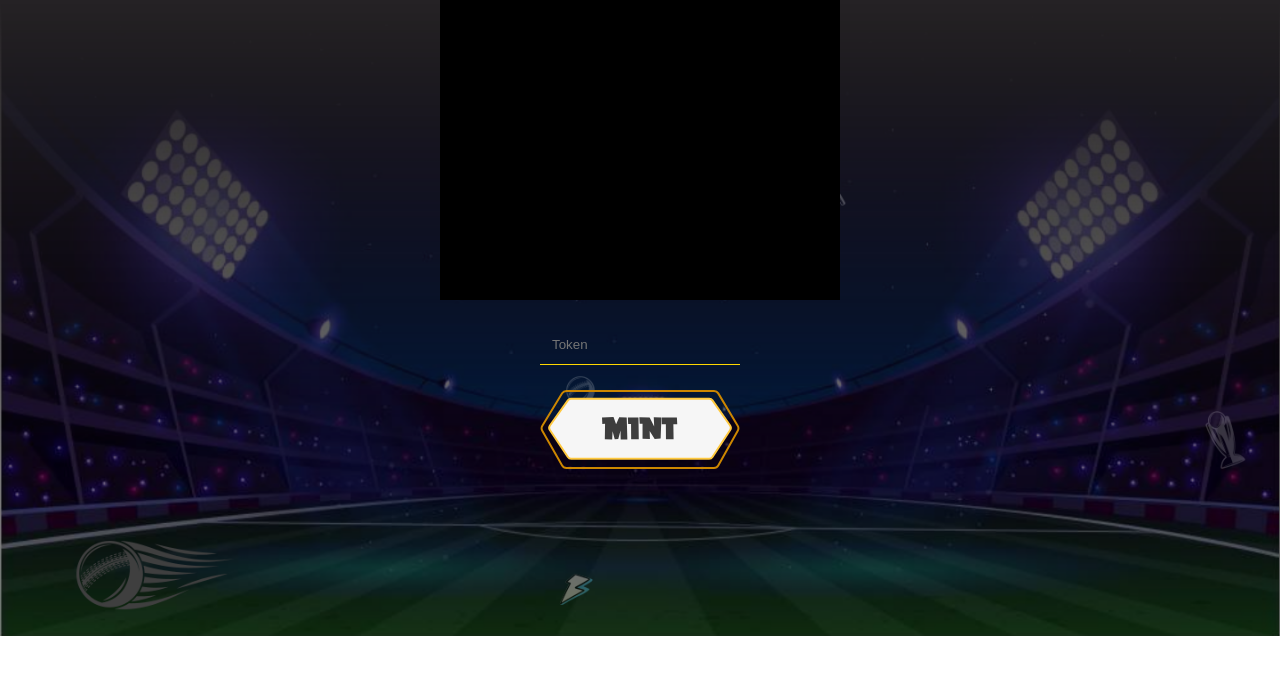
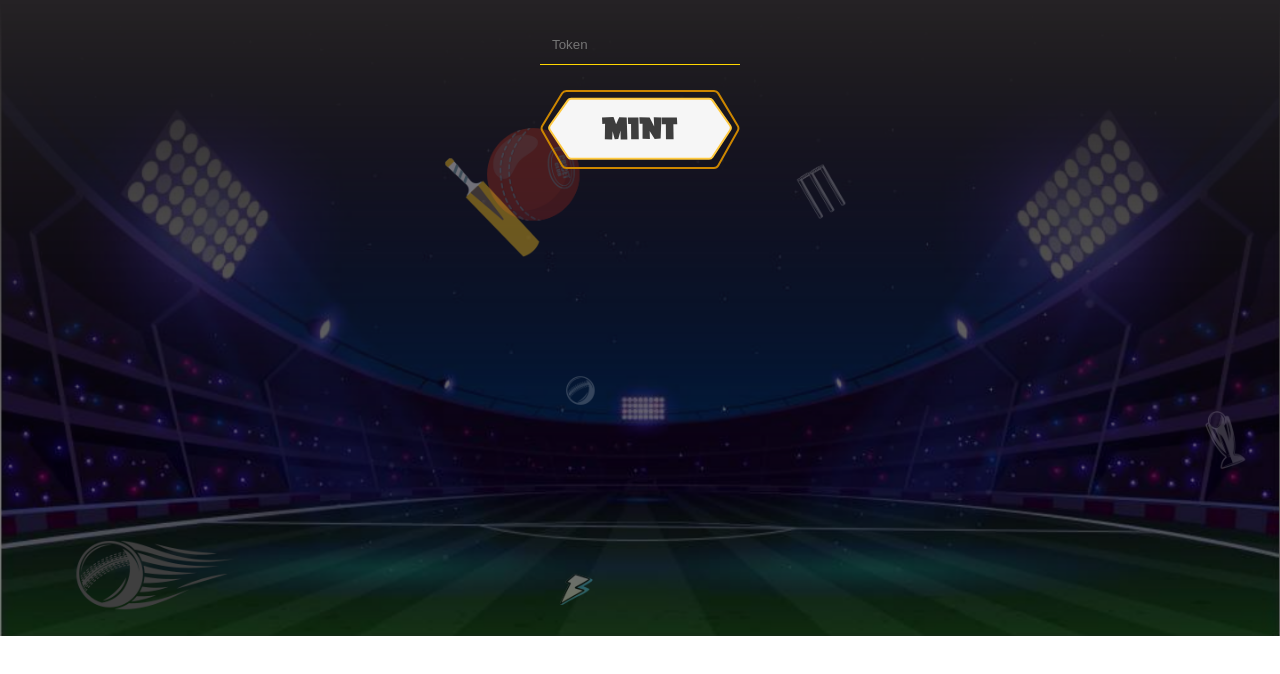
Before and after one commit to 44Chann/cricket-loot, a Next.js app: page /componets/mintcard in a window 1280 px wide. Shown: the top 674 px of the page. Built offline with nearby package versions, Linux system fonts and the light colour scheme; a web font is replaced by a local one.

Commit message:
mint card removed

```diff
--- a/package.json
+++ b/package.json
@@ -9,6 +9,7 @@
     "lint": "next lint"
   },
   "dependencies": {
+    "framer-motion-carousel": "^1.0.7",
     "next": "12.1.0",
     "react": "17.0.2",
     "react-dom": "17.0.2"
--- a/pages/componets/mintcard.jsx
+++ b/pages/componets/mintcard.jsx
@@ -3,7 +3,7 @@ import Mintbtn from "./mintbtn";
 const MintSection = () => {
   return (
     <div className="mint-section">
-      <div className="mintcard"></div>
+      {/* <div className="mintcard"></div> */}
       <div className="mintbtn">
         <Mintbtn />
       </div>
```
Also changed, not shown: 1 other file (tests, documents, lock files or other folders).
